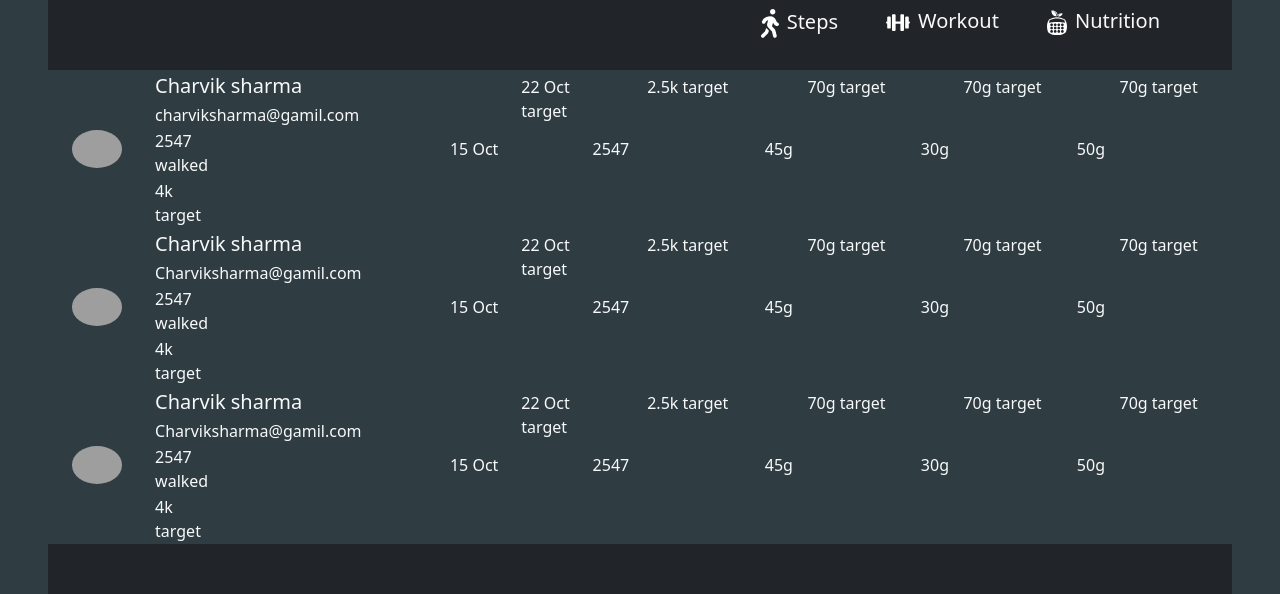
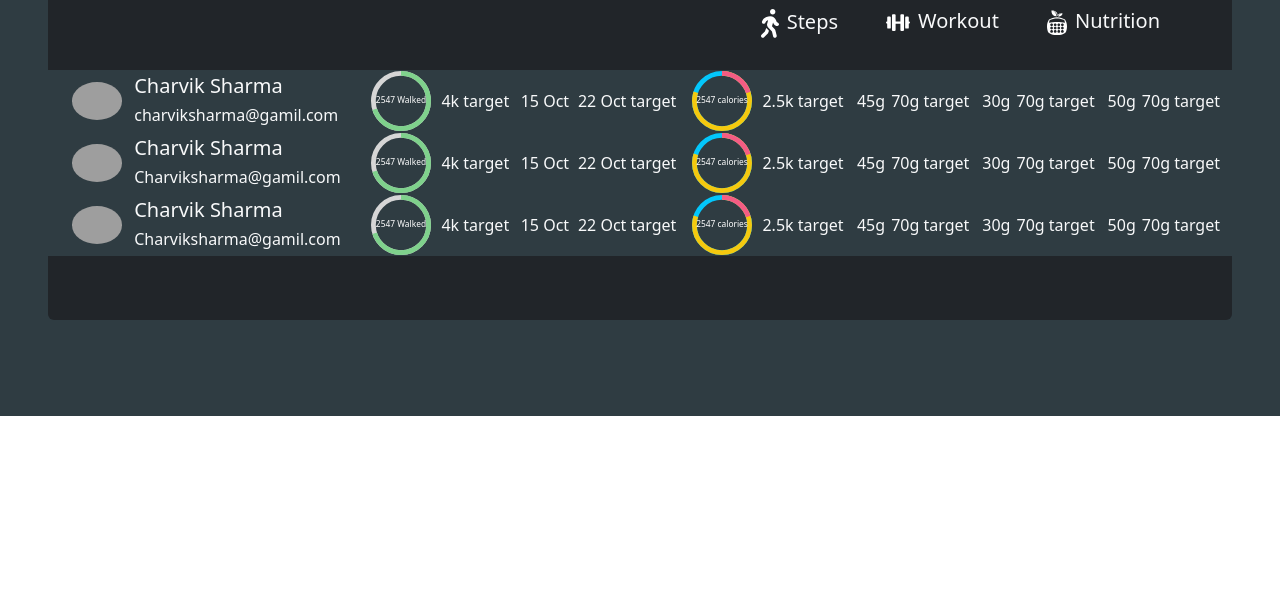
Before and after one commit to SumiAkter2/trainer-dashboard, a React (Create React App) app: page / in a window 1280 px wide. Shown: the part 159-753 px from the top of the page. Built offline with nearby package versions, Linux system fonts and the light colour scheme; grey boxes are pictures that could not be loaded.

Commit message:
setup walked and calories

```diff
--- a/package.json
+++ b/package.json
@@ -9,7 +9,9 @@
     "bootstrap": "^5.2.0",
     "react": "^18.2.0",
     "react-bootstrap": "^2.4.0",
+    "react-circular-progressbar": "^2.1.0",
     "react-dom": "^18.2.0",
+    "react-minimal-pie-chart": "^8.3.0",
     "react-router-dom": "^6.3.0",
     "react-scripts": "5.0.1",
     "web-vitals": "^2.1.4"
--- a/public/data.json
+++ b/public/data.json
@@ -2,13 +2,13 @@
     {
         "userId": 1,
         "img": "https://i.ibb.co/QjDNCG1/man2.jpg",
-        "name": "Charvik sharma",
+        "name": "Charvik Sharma",
         "email": "charviksharma@gamil.com",
-        "stepswalked": 2547,
+        "stepswalked": "2547 Walked",
         "stepstarget": "4k",
         "performedDate": "15 Oct",
         "scheduledDate": "22 Oct",
-        "calorieIntake": 2547,
+        "calorieIntake": "2547 calories",
         "calorieTarget": "2.5k",
         "proteinConsumed": "45g",
         "proteinTarget": "70g",
@@ -20,13 +20,13 @@
     {
         "userId": 2,
         "img": "https://i.ibb.co/QjDNCG1/man2.jpg",
-        "name": "Charvik sharma",
+        "name": "Charvik Sharma",
         "email": "Charviksharma@gamil.com",
-        "stepswalked": 2547,
+        "stepswalked": "2547 Walked",
         "stepstarget": "4k",
         "performedDate": "15 Oct",
         "scheduledDate": "22 Oct",
-        "calorieIntake": 2547,
+        "calorieIntake": "2547 calories",
         "calorieTarget": "2.5k",
         "proteinConsumed": "45g",
         "proteinTarget": "70g",
@@ -38,13 +38,13 @@
     {
         "userId": 3,
         "img": "https://i.ibb.co/QjDNCG1/man2.jpg",
-        "name": "Charvik sharma",
+        "name": "Charvik Sharma",
         "email": "Charviksharma@gamil.com",
-        "stepswalked": 2547,
+        "stepswalked": "2547 Walked",
         "stepstarget": "4k",
         "performedDate": "15 Oct",
         "scheduledDate": "22 Oct",
-        "calorieIntake": 2547,
+        "calorieIntake": "2547 calories",
         "calorieTarget": "2.5k",
         "proteinConsumed": "45g",
         "proteinTarget": "70g",
--- a/src/App.js
+++ b/src/App.js
@@ -1,11 +1,15 @@
 import 'bootstrap/dist/css/bootstrap.min.css';
+import 'react-circular-progressbar/dist/styles.css';
 import { Route, Routes } from 'react-router-dom';
 import Header from './Component/Header';
+import ProgressBar from './Component/progressBar';
 import './App.css'
+// import { ProgressBar } from 'react-bootstrap';
 function App() {
   return (
     <div className='App h-100 p-5'>
       <h1>Evolv Fit</h1>
+      <ProgressBar></ProgressBar>
       <Routes>
         <Route path='/' element={<Header></Header>}
         ></Route>
--- a/src/Component/DetailInfo.js
+++ b/src/Component/DetailInfo.js
@@ -1,8 +1,10 @@
 import React from 'react';
+import { buildStyles, CircularProgressbar, CircularProgressbarWithChildren } from 'react-circular-progressbar';
 
 const DetailInfo = ({ info }) => {
+
     return (
-        <tr className='mb-3 p-4 App px-5'>
+        <tr className='mb-3 p-4 App px-4 '>
 
 
             <td className='ps-4'><img className='border-0 rounded-circle' style={{ 'width': '50px' }} src={info.img} alt="" /></td>
@@ -13,30 +15,62 @@ const DetailInfo = ({ info }) => {
 
 
 
+            <td>
+                <div style={{ width: 60, height: 60 }}>
+                    <CircularProgressbar value={70} text={`${info.stepswalked}`} styles={buildStyles({
+                        pathColor: "#7FD18C",
+                        strokeLinecap: "butt",
+                        textSize: "14px",
+                        textColor: "white",
 
-            <td className='d-flex flex-column'><span>
-                {info.stepswalked}</span> walked</td>
+                    })} />
+                </div>
+            </td>
 
 
-            <td className='d-flex flex-column'><span>{info.stepstarget}</span> target</td>
+
+            <td ><span>{info.stepstarget}</span> target</td>
 
             <td>{info.performedDate}</td>
-            <td className='d-flex flex-column'>
+            <td >
                 <span> {info.scheduledDate}</span> target</td>
 
 
-            <td >{info.calorieIntake}</td>
-            <td className='d-flex flex-column'>{info.calorieTarget} target</td>
+            <td > <div style={{ width: 60, height: 60 }}>
+                <CircularProgressbarWithChildren
+                    value={80} text={`${info.calorieIntake}`}
+                    styles={buildStyles({
+                        pathColor: "#F5C90F",
+                        trailColor: "#03C7FC",
+                        strokeLinecap: "butt",
+                        textSize: "14px",
+                        textColor: "white",
+                    })}
+                >
+                    {/* Foreground path */}
+                    <CircularProgressbar
+                        value={20}
+                        styles={buildStyles({
+                            pathColor: "#F45C84",
+                            trailColor: "transparent",
+                            strokeLinecap: "butt"
+                        })}
+                    />
+                </CircularProgressbarWithChildren>
+            </div>
+
+            </td>
+            <td >{info.calorieTarget} target</td>
 
 
             <td >{info.proteinConsumed}</td>
-            <td className='d-flex flex-column'>{info.proteinTarget} target</td>
+            <td >{info.proteinTarget} target</td>
 
             <td >{info.carbConsumed}</td>
-            <td className='d-flex flex-column'>{info.carbTarget} target</td>
+            <td >{info.carbTarget} target</td>
 
             <td >{info.fatConsumed}</td>
-            <td className='d-flex flex-column'>{info.fatTarget} target</td>
+            <td >{info.fatTarget} target</td>
 
 
 
--- a/src/Component/Page1.js
+++ b/src/Component/Page1.js
@@ -10,10 +10,10 @@ const Page1 = () => {
     }, [])
     return (
         <div className='text-light'>
-            <table className='table-lg w-100 mb-3'>
+            <table className=' w-100 mb-3'>
 
 
-                <tbody className='text-light' >
+                <tbody className='text-light px-4 ' >
                     {
                         infos.map(info => <DetailInfo key={info.userId}
                             info={info}
```
Also changed, not shown: src/Component/ChangingProgressProvider.js (added, +25 -0 lines), 1 other file (tests, documents, lock files or other folders).
